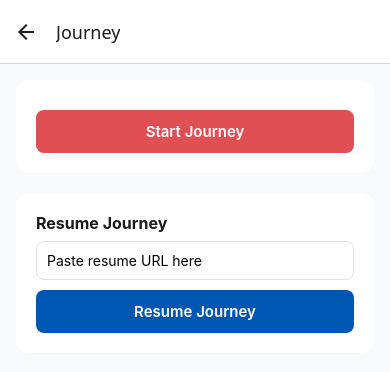
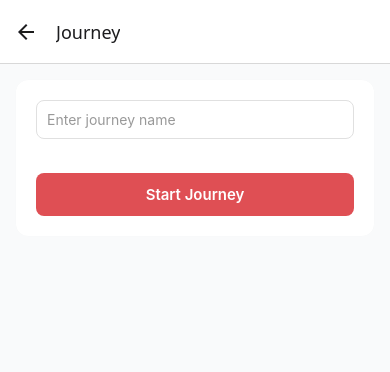
Before and after one commit to pingidentity-gaurav/RNSampleAppPing, a React Native app: screen /Journey in a window 390 px wide. Shown: the top 372 px of the page. Built offline with nearby package versions, Linux system fonts and the light colour scheme.

Commit message:
feat: Add support resume jounrey

```diff
--- a/package.json
+++ b/package.json
@@ -12,6 +12,7 @@
     "codegen": "npx react-native codegen"
   },
   "dependencies": {
+    "@react-native-async-storage/async-storage": "^2.2.0",
     "@react-native/new-app-screen": "0.80.1",
     "@react-navigation/native": "^7.1.17",
     "@react-navigation/native-stack": "^7.3.26",
--- a/src/styles/common.ts
+++ b/src/styles/common.ts
@@ -228,4 +228,49 @@ journeyLabel: {
     marginBottom: 6,
   },
 
+  suggestionContainer: {
+    flexDirection: 'row',
+    flexWrap: 'wrap',
+    marginTop: 8,
+    marginBottom: 16,
+  },
+
+  suggestionChip: {
+    borderColor: colors.border,
+    borderWidth: 1.5,
+    borderRadius: 20,
+    paddingVertical: 6,
+    paddingHorizontal: 12,
+    margin: 4,
+  },
+
+  suggestionText: {
+    color: colors.textDark,
+    fontSize: 14,
+  },
+
+  inputGroup: {
+    marginBottom: 14,
+  },
+
+
+  suspendedBox: {
+    borderRadius: 10,
+    padding: 12,
+    marginBottom: 16,
+  },
+
+  suspendedMessage: {
+    color: colors.textDark,
+    fontSize: 15,
+    lineHeight: 20,
+  },
+
+  helperNote: {
+    marginTop: 8,
+    color: colors.gray,
+    fontSize: 13,
+    fontStyle: 'italic',
+    lineHeight: 18,
+  },
 });
--- a/src/ui/JourneyScreen.tsx
+++ b/src/ui/JourneyScreen.tsx
@@ -8,6 +8,7 @@ import {
   TouchableOpacity,
   Alert,
 } from 'react-native';
+import AsyncStorage from '@react-native-async-storage/async-storage';
 import { useJourney } from '../hooks/useJourney';
 import { JourneyUserSession } from '../specs/NativePingStorage';
 import { colors } from '../styles/colors';
@@ -27,10 +28,39 @@ const journeyConfig = {
 export default function JourneyScreen() {
   const [node, { start, next, resume, user, logout, loading, error }] =
     useJourney(journeyConfig);
+
   const [inputs, setInputs] = useState<Record<string, string>>({});
   const [session, setSession] = useState<any>(null);
+  const [givenName, setGivenName] = useState<string>();
+  const [journeyName, setJourneyName] = useState('');
+  const [suggestedJourneys, setSuggestedJourneys] = useState<string[]>([]);
+  const [showJourneyInput, setShowJourneyInput] = useState(true);
   const [resumeUrl, setResumeUrl] = useState('');
-  const [givenName, setGivenName] = useState<string>();
+
+  // Load journey suggestions
+  useEffect(() => {
+    (async () => {
+      try {
+        const stored = await AsyncStorage.getItem('recentJourneys');
+        if (stored) setSuggestedJourneys(JSON.parse(stored));
+      } catch (e) {
+        console.warn('⚠️ Failed to load recent journeys', e);
+      }
+    })();
+  }, []);
+
+  const saveSuggestion = async (name: string) => {
+    try {
+      const updated = [
+        name,
+        ...suggestedJourneys.filter(j => j !== name),
+      ].slice(0, 5);
+      setSuggestedJourneys(updated);
+      await AsyncStorage.setItem('recentJourneys', JSON.stringify(updated));
+    } catch (e) {
+      console.warn('⚠️ Failed to save journey name', e);
+    }
+  };
 
   // Fetch user info after success
   useEffect(() => {
@@ -47,7 +77,19 @@ export default function JourneyScreen() {
     if (node?.type === 'SuccessNode') getUserDetails();
   }, [node, user]);
 
-  const onStart = async () => await start('Login');
+  const onStart = async () => {
+    if (!journeyName.trim()) {
+      Alert.alert('Enter a journey name first');
+      return;
+    }
+    await saveSuggestion(journeyName.trim());
+    try {
+      await start(journeyName.trim());
+      setShowJourneyInput(false);
+    } catch (err) {
+      Alert.alert('⚠️ Failed to start journey', String(err));
+    }
+  };
 
   const onSubmit = async () => {
     if (!node?.callbacks) return;
@@ -58,9 +100,17 @@ export default function JourneyScreen() {
     await next({ callbacks });
   };
 
-  const onGetUser = async () => {
-    const journeyUser = (await user()) as JourneyUserSession;
-    setSession(journeyUser?.accessToken);
+  const onResume = async () => {
+    if (!resumeUrl.trim()) {
+      Alert.alert('Paste the resume URL from your email first.');
+      return;
+    }
+    try {
+      await resume(resumeUrl.trim());
+      setResumeUrl('');
+    } catch (err) {
+      Alert.alert('⚠️ Resume failed', String(err));
+    }
   };
 
   const onLogout = async () => {
@@ -68,16 +118,62 @@ export default function JourneyScreen() {
       await logout();
       setSession(null);
       setInputs({});
-      setResumeUrl('');
+      setJourneyName('');
+      setShowJourneyInput(true);
       Alert.alert('Logged out');
     } catch (err: any) {
       Alert.alert('⚠️ Logout failed', err.message);
     }
   };
 
-  const renderCallbacks = () =>
-    node?.callbacks?.map((cb: any, index: number) => {
+  const renderCallbacks = () => {
+    if (!node?.callbacks) return null;
+    let hasSuspended = false;
+
+    const callbackViews = node.callbacks.map((cb: any, index: number) => {
       const key = `${cb.type}-${index}`;
+
+      if (cb.type === 'SuspendedTextOutputCallback') {
+        hasSuspended = true;
+        const message =
+          cb.output?.find((o: any) => o.name === 'message')?.value ??
+          'An email has been sent. Please check your inbox to continue.';
+
+        return (
+          <View key={key} style={commonStyles.suspendedBox}>
+            <Text style={commonStyles.suspendedMessage}>{message}</Text>
+
+            <View>
+              <Text style={commonStyles.inputLabel}>Paste Resume URL</Text>
+              <TextInput
+                style={commonStyles.input}
+                placeholder="Paste resume URL from email"
+                placeholderTextColor={colors.gray}
+                value={resumeUrl}
+                onChangeText={setResumeUrl}
+                autoCapitalize="none"
+              />
+              <TouchableOpacity
+                style={[
+                  commonStyles.buttonPrimary,
+                  { backgroundColor: colors.blue },
+                ]}
+                onPress={onResume}
+                disabled={loading}
+              >
+                <Text style={commonStyles.buttonText}>Resume Journey</Text>
+              </TouchableOpacity>
+
+              <Text style={commonStyles.helperNote}>
+                In a production app, this step would be handled automatically
+                through deep linking when the user clicks the magic-link email.
+              </Text>
+            </View>
+          </View>
+        );
+      }
+
+      // Default callback handling
       const label =
         cb.prompt ||
         (cb.type === 'NameCallback'
@@ -86,8 +182,9 @@ export default function JourneyScreen() {
           ? 'Password'
           : cb.type);
       const secure = cb.type === 'PasswordCallback';
+
       return (
-        <View key={key} style={{ marginBottom: 14 }}>
+        <View key={key} style={commonStyles.inputGroup}>
           <Text style={commonStyles.inputLabel}>{label}</Text>
           <TextInput
             style={commonStyles.input}
@@ -104,14 +201,53 @@ export default function JourneyScreen() {
       );
     });
 
+    return (
+      <>
+        {callbackViews}
+        {!hasSuspended && (
+          <TouchableOpacity
+            style={commonStyles.buttonPrimary}
+            onPress={onSubmit}
+            disabled={loading}
+          >
+            <Text style={commonStyles.buttonText}>Continue</Text>
+          </TouchableOpacity>
+        )}
+      </>
+    );
+  };
+
   return (
     <ScrollView contentContainerStyle={commonStyles.container}>
       <View style={commonStyles.card}>
+        {showJourneyInput && (
+          <>
+            <TextInput
+              style={commonStyles.input}
+              placeholder="Enter journey name"
+              placeholderTextColor={colors.gray}
+              value={journeyName}
+              onChangeText={setJourneyName}
+            />
+            <View style={commonStyles.suggestionContainer}>
+              {suggestedJourneys.map(name => (
+                <TouchableOpacity
+                  key={name}
+                  onPress={() => setJourneyName(name)}
+                  style={commonStyles.suggestionChip}
+                >
+                  <Text style={commonStyles.suggestionText}>☁️ {name}</Text>
+                </TouchableOpacity>
+              ))}
+            </View>
+          </>
+        )}
+
         {loading && <ActivityIndicator size="large" color={colors.primary} />}
 
         {!node && (
           <TouchableOpacity
-            style={[commonStyles.buttonPrimary, loading && { opacity: 0.5 }]}
+            style={[commonStyles.buttonPrimary]}
             onPress={onStart}
             disabled={loading}
           >
@@ -119,18 +255,7 @@ export default function JourneyScreen() {
           </TouchableOpacity>
         )}
 
-        {node?.type === 'ContinueNode' && (
-          <>
-            {renderCallbacks()}
-            <TouchableOpacity
-              style={commonStyles.buttonPrimary}
-              onPress={onSubmit}
-              disabled={loading}
-            >
-              <Text style={commonStyles.buttonText}>Continue</Text>
-            </TouchableOpacity>
-          </>
-        )}
+        {node?.type === 'ContinueNode' && renderCallbacks()}
 
         {node?.type === 'SuccessNode' && (
           <>
@@ -139,14 +264,17 @@ export default function JourneyScreen() {
             </Text>
             <TouchableOpacity
               style={commonStyles.buttonSecondary}
-              onPress={onGetUser}
+              onPress={async () => {
+                const journeyUser = (await user()) as JourneyUserSession;
+                setSession(journeyUser?.accessToken);
+              }}
             >
               <Text style={commonStyles.buttonTextSecondary}>
                 Get User Info
               </Text>
             </TouchableOpacity>
             <TouchableOpacity
-              style={commonStyles.buttonDanger}
+              style={commonStyles.buttonPrimary}
               onPress={onLogout}
             >
               <Text style={commonStyles.buttonText}>Logout</Text>
@@ -175,23 +303,6 @@ export default function JourneyScreen() {
           </Text>
         </View>
       )}
-
-      <View style={commonStyles.card}>
-        <Text style={commonStyles.codeTitle}>Resume Journey</Text>
-        <TextInput
-          style={commonStyles.input}
-          placeholder="Paste resume URL here"
-          value={resumeUrl}
-          onChangeText={setResumeUrl}
-          autoCapitalize="none"
-        />
-        <TouchableOpacity
-          style={[commonStyles.buttonPrimary, { backgroundColor: colors.blue }]}
-          onPress={() => resume(resumeUrl.trim())}
-        >
-          <Text style={commonStyles.buttonText}>Resume Journey</Text>
-        </TouchableOpacity>
-      </View>
     </ScrollView>
   );
 }
```
Also changed, not shown: 2 other files (tests, documents, lock files or other folders). Lines whose indentation alone changed are shown as unchanged.
